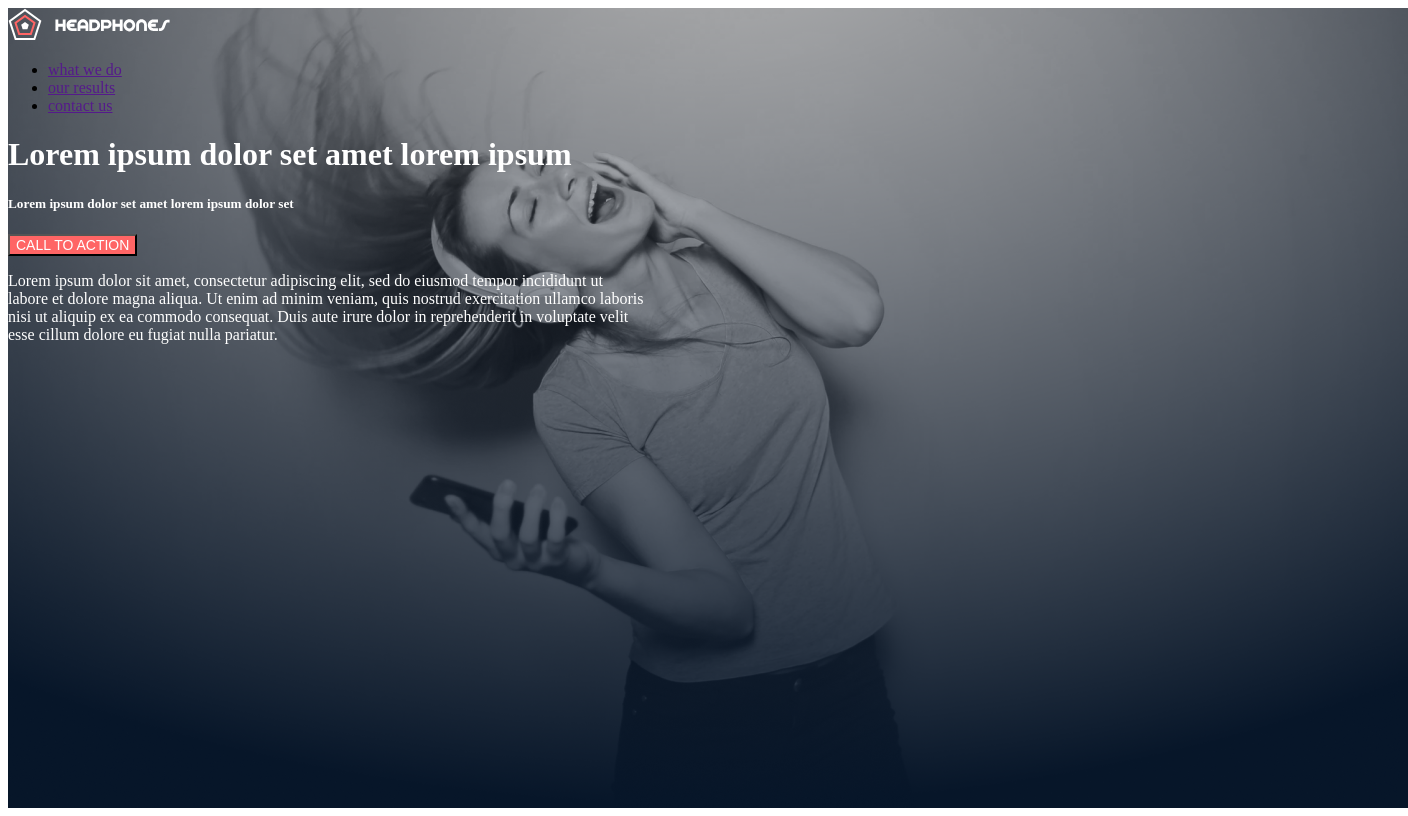
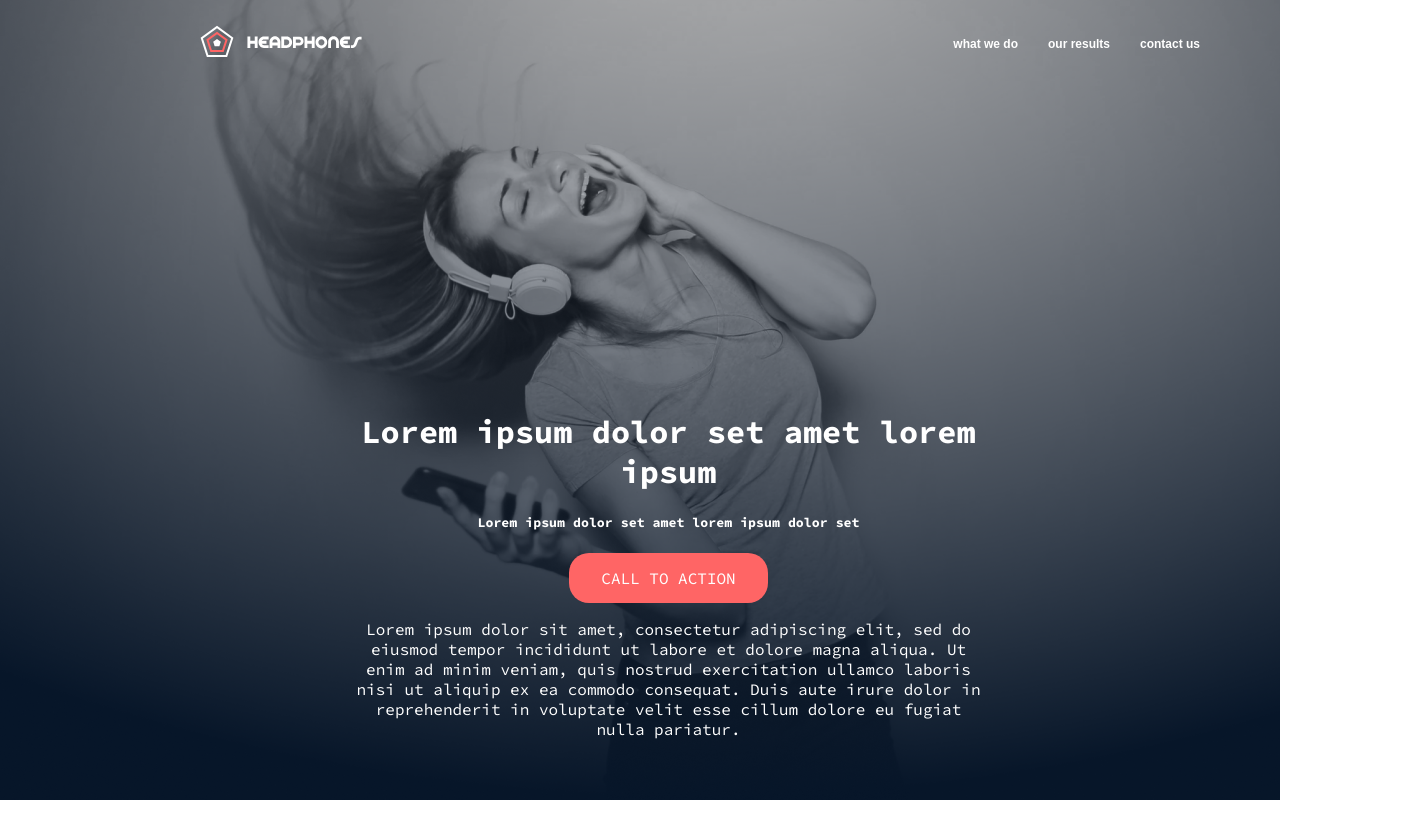
Before and after one commit to KingKowa/alx-html_css, a plain HTML site: page headphones/0-index.html in a window 1280 px wide. Shown: the whole page, 1408 px wide, since content can reach past the window. Drawn offline with Linux system fonts and the light colour scheme.

Commit message:
Work on the css for the header section of the destop version

```diff
--- a/headphones/0-index.html
+++ b/headphones/0-index.html
@@ -16,7 +16,7 @@
                 <div class="logo">
                     <img src="images/desktop/logo.svg" alt="">
                 </div>
-                <ul>
+                <ul class="nav-menu">
                     <li>
                         <a href="">what we do</a>
                     </li>
@@ -32,7 +32,9 @@
         <div class="main-header-section">
             <h1>Lorem ipsum dolor set amet lorem ipsum</h1>
             <h5>Lorem ipsum dolor set amet lorem ipsum dolor set</h5>
-            <button class="call-to-action">CALL TO ACTION</button>
+            <div class="btn">
+            <a href="#" class="button">CALL TO ACTION</a>
+            </div>
             <p>Lorem ipsum dolor sit amet, consectetur adipiscing elit, sed do eiusmod tempor incididunt ut labore et dolore magna aliqua. Ut enim ad minim veniam, quis nostrud exercitation ullamco laboris nisi ut aliquip ex ea commodo consequat. Duis aute irure dolor in reprehenderit in voluptate velit esse cillum dolore eu fugiat nulla pariatur.</p>
         </div>
     </header>
--- a/headphones/0-styles.css
+++ b/headphones/0-styles.css
@@ -3,17 +3,81 @@
     --white: #FFFFFF;
 }
 
+/**,
+*::after,
+*::before {
+    box-sizing: border-box;
+}*/
+
+body {
+    margin: 0;
+    font-family: "Source Code Pro", monospace;
+}
+
 header {
-    background-color: black;
+    /*background-color: black;*/
     background-image: url(images/desktop/background.png);
-    width: 1400px;
-    height: 800px;
+    width: 100%;
+    /*height: 800px;*/
+    height: 100vh;
+    background-repeat: no-repeat;
+}
+
+.nav-section {
+    max-width: 1000px;
+    margin-left: 200px;
+}
+
+nav {
+    display: flex;
+    justify-content: space-between;
+    align-items: center;
+    padding-top: 25px;
+
+}
+
+.nav-menu {
+    display: flex;
+    align-items: center;
+    gap: 30px;
+    margin: 0;
+}
+
+li {
+    list-style: none;
+    display: inline-block;
+    font-family: sans-serif;
+    gap: 20px;
+}
+
+li a {
+    display: flex;
+    text-decoration: none;
+    color: white;
+    font-size: 12px;
+    font-weight: bold;
+    gap: 60px;
+}
+
+.button {
+  background-color: var(--light-red-color);
+  border: none;
+  color: white;
+  padding: 15px 32px;
+  text-align: center;
+  text-decoration: none;
+  display: inline-block;
+  font-size: 16px;
+  border-radius: 20px;
 }
 
 .main-header-section {
     width: 637px;
     height: 313px;
     color: var(--white);
+    margin-left: 350px;
+    margin-top: 350px;
+    align-items: center;
 }
 
 .call-to-action {
@@ -21,3 +85,23 @@ header {
     color: var(--white);
     font-size: 14px;
 }
+
+.main-header-section h1 {
+    text-align: center;
+}
+
+.main-header-section h5 {
+    text-align: center;
+}
+
+.main-header-section .btn {
+    text-align: center;
+}
+
+.main-header-section p {
+    text-align: center;
+}
+
+.nav-menu li a:hover{
+    color: var(--light-red-color);
+}
```
Also changed, not shown: headphones/4-index.html (added, +117 -0 lines), headphones/images/desktop/Facebook (1).png (added), headphones/images/desktop/Instagram.png (added), headphones/images/desktop/Twitter.png (added).
